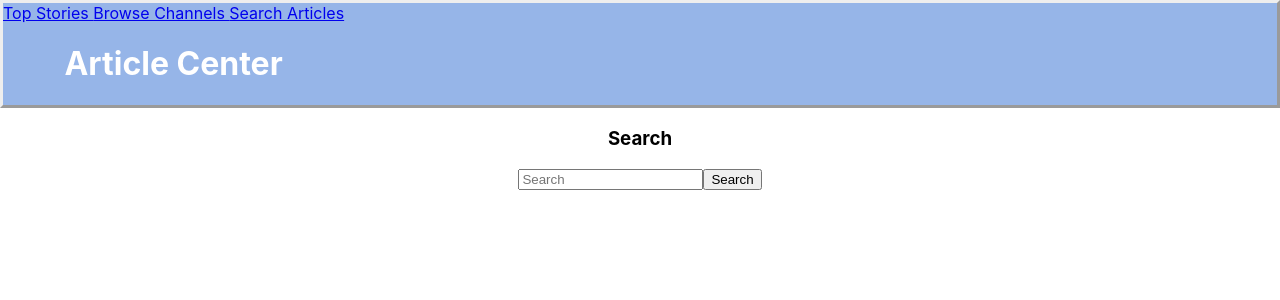
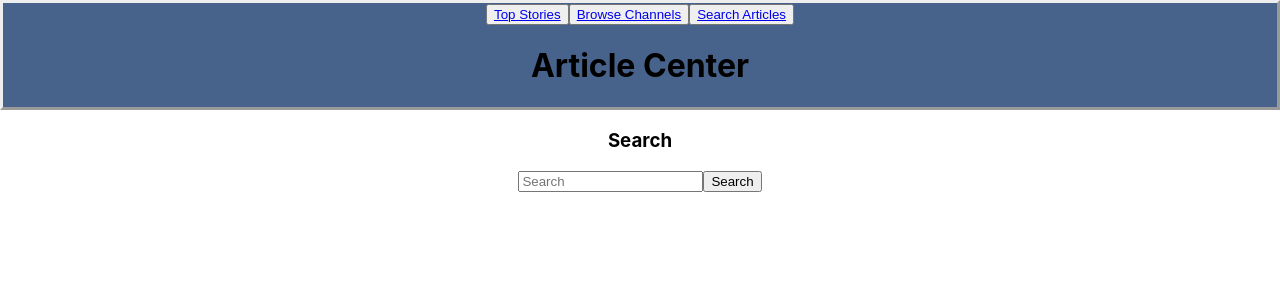
Before and after one commit to Wali89/articles-center-old, a React (Create React App) app in the folder client/: page /search/1 in a window 1280 px wide. Shown: the top 300 px of the page. Built offline with nearby package versions, Linux system fonts and the light colour scheme.

Commit message:
Updated css for navbar

```diff
--- a/client/src/App.css
+++ b/client/src/App.css
@@ -32,12 +32,12 @@
 }
 
 .App-navbar {
-  background-color: #96b5e8;
+  background-color: #47638c;
   border-style: outset;
-  display: flex;
-  align-items: flex-start;
+  text-decoration-color: white;
 }
 
 .ui-tabular-stackable-menu {
-  color: white;
+  text-decoration-color: white;
+
 }
--- a/client/src/components/navbar.js
+++ b/client/src/components/navbar.js
@@ -11,10 +11,10 @@ const Navbar = () => {
       <div>
         <div className="App-navbar">
           <div className="ui-tabular-stackable-menu">
-            <Link to="/" id="TopStories-link" className="item"> Top Stories </Link>
-            <Link to="/channels" id="channels-link" className="item"> Browse Channels </Link>
-            <Link to="/search" id="search-link" className="item">Search Articles</Link>
-            <h1 id="title" className="ui header floated right item">Article Center</h1>
+            <button><Link to="/" id="TopStories-link" className="item"> Top Stories </Link></button>
+            <button><Link to="/channels" id="channels-link" className="item"> Browse Channels </Link></button>
+            <button><Link to="/search" id="search-link" className="item">Search Articles</Link></button>
+            <h1 id="title" className="title">Article Center</h1>
           </div>
         </div>
         <div className="ui hidden divider"></div>
```
